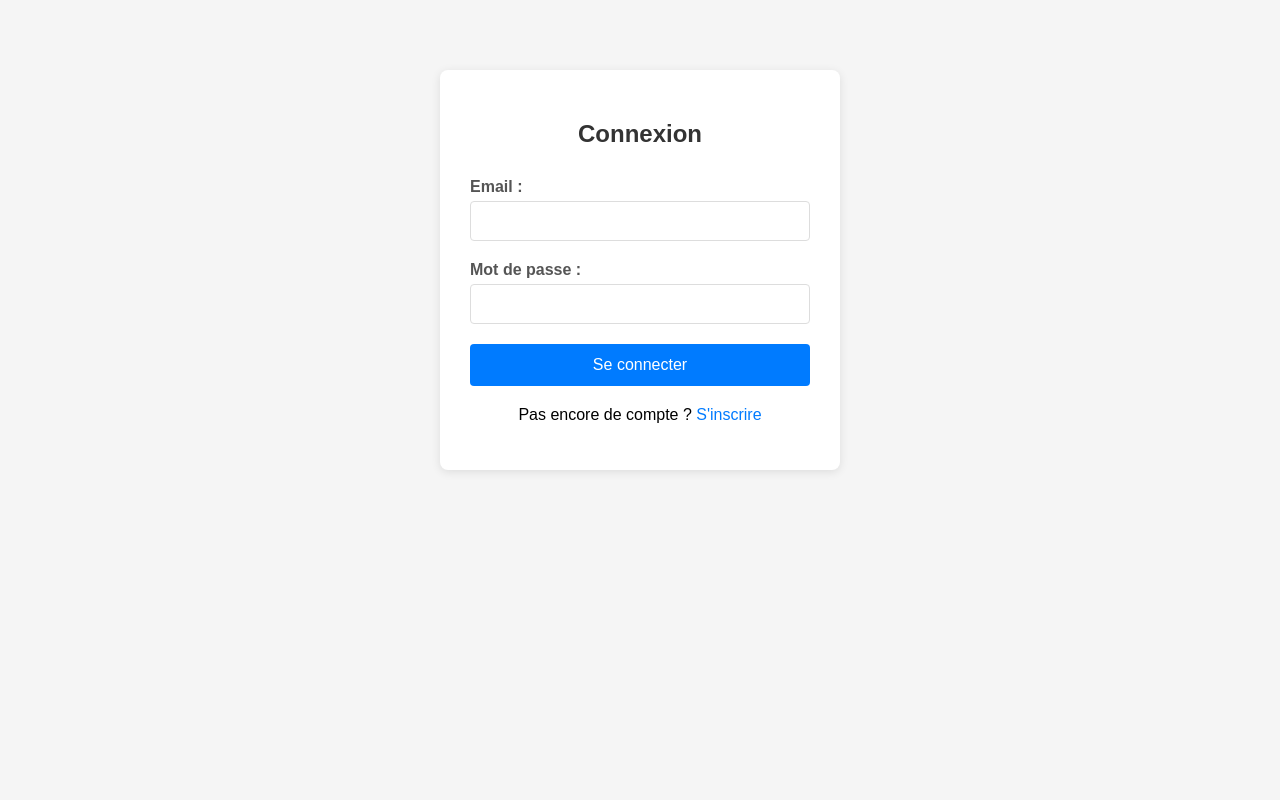
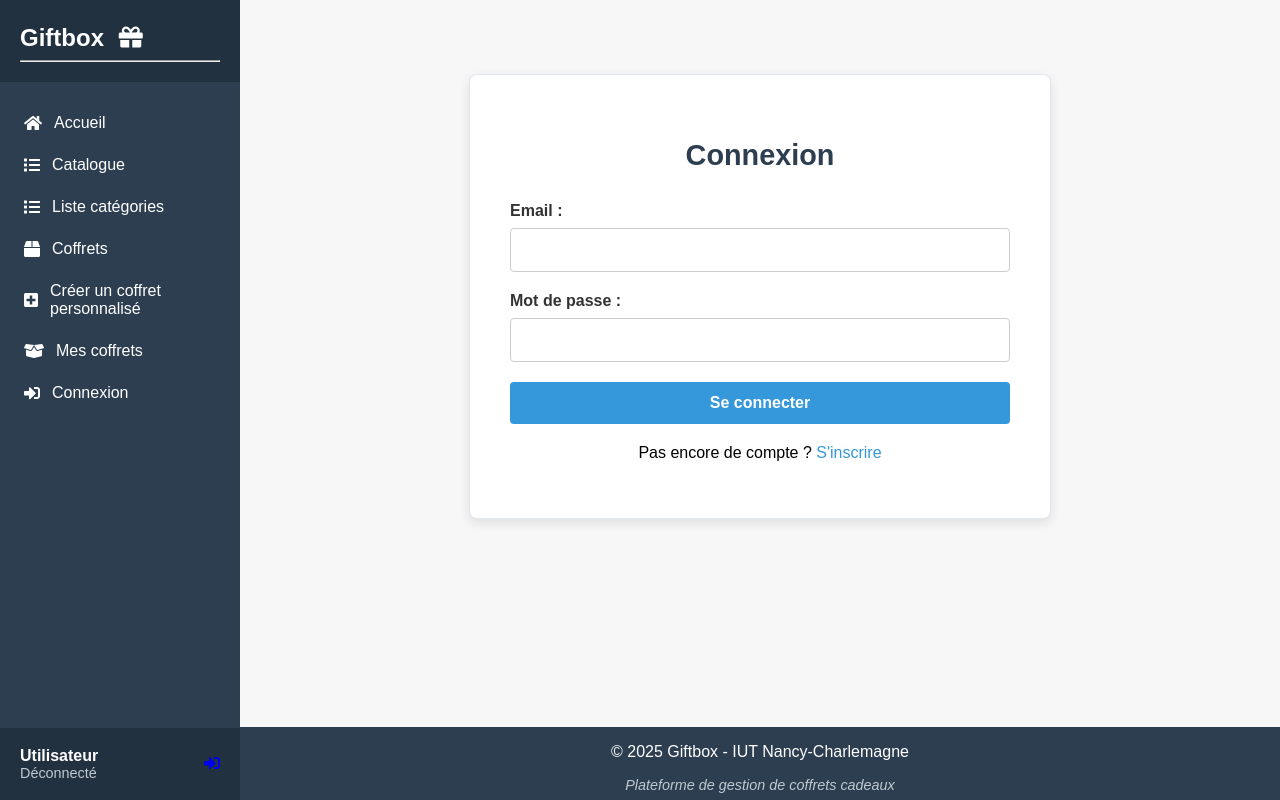
Before and after one commit to NaasaX/giftbox, a PHP site: template src/webui/views/signin.twig in a window 1280 px wide. Run offline with PHP 8.4, Linux system fonts and the light colour scheme; the template is opened without the code that fills it, so the values that code supplies are empty; some libraries are stand-ins or nearby versions.

Commit message:
Style Signin et Signup

```diff
--- a/composer.json
+++ b/composer.json
@@ -7,7 +7,8 @@
     "illuminate/database": "^12.0",
     "fakerphp/faker": "^1.20",
     "twig/twig": "^3.21",
-    "slim/twig-view": "^3.0"
+    "slim/twig-view": "^3.0",
+    "php-di/php-di": "^7.0"
   },
   "require-dev": {
     "phpunit/phpunit": "^10.0"
--- a/src/webui/views/layout.twig
+++ b/src/webui/views/layout.twig
@@ -122,6 +122,98 @@
             font-style: italic;
         }
 
+        .auth-container {
+            max-width: 500px;
+            margin: 50px auto;
+            padding: 40px;
+            background-color: #fff;
+            border-radius: 8px;
+            box-shadow: 0 4px 12px rgba(0,0,0,0.1);
+            border: 1px solid #e2e8f0;
+        }
+
+        .auth-container h2 {
+            text-align: center;
+            color: #2c3e50;
+            margin-bottom: 30px;
+            font-size: 1.8em;
+        }
+
+        .form-group {
+            margin-bottom: 20px;
+        }
+
+        .form-group label {
+            display: block;
+            margin-bottom: 8px;
+            color: #333;
+            font-weight: bold;
+        }
+
+        .form-group input {
+            width: 100%;
+            padding: 12px;
+            border: 1px solid #ccc;
+            border-radius: 4px;
+            font-size: 16px;
+            box-sizing: border-box;
+            transition: border-color 0.2s;
+        }
+
+        .form-group input:focus {
+            outline: none;
+            border-color: #3498db;
+        }
+
+        .auth-button {
+            width: 100%;
+            padding: 12px;
+            background-color: #3498db;
+            color: white;
+            border: none;
+            border-radius: 4px;
+            font-size: 16px;
+            font-weight: bold;
+            cursor: pointer;
+            transition: background-color 0.2s;
+        }
+
+        .auth-button:hover {
+            background-color: #2980b9;
+        }
+
+        .auth-links {
+            text-align: center;
+            margin-top: 20px;
+        }
+
+        .auth-links a {
+            color: #3498db;
+            text-decoration: none;
+        }
+
+        .auth-links a:hover {
+            text-decoration: underline;
+        }
+
+        .alert {
+            padding: 15px;
+            margin-bottom: 20px;
+            border: 1px solid transparent;
+            border-radius: 4px;
+        }
+
+        .alert-danger {
+            color: #a94442;
+            background-color: #f2dede;
+            border-color: #ebccd1;
+        }
+
+        .alert-success {
+            color: #3c763d;
+            background-color: #dff0d8;
+            border-color: #d6e9c6;
+        }
     </style>
 </head>
 <body>
--- a/src/webui/views/signin.twig
+++ b/src/webui/views/signin.twig
@@ -1,101 +1,16 @@
-<!-- signin.twig -->
-<!DOCTYPE html>
-<html lang="fr">
-<head>
-    <meta charset="UTF-8">
-    <meta name="viewport" content="width=device-width, initial-scale=1.0">
-    <title>Connexion - Giftbox</title>
-    <style>
-        body {
-            font-family: Arial, sans-serif;
-            max-width: 400px;
-            margin: 50px auto;
-            padding: 20px;
-            background-color: #f5f5f5;
-        }
-        .form-container {
-            background: white;
-            padding: 30px;
-            border-radius: 8px;
-            box-shadow: 0 2px 10px rgba(0,0,0,0.1);
-        }
-        h2 {
-            text-align: center;
-            color: #333;
-            margin-bottom: 30px;
-        }
-        .form-group {
-            margin-bottom: 20px;
-        }
-        label {
-            display: block;
-            margin-bottom: 5px;
-            color: #555;
-            font-weight: bold;
-        }
-        input[type="text"], input[type="email"], input[type="password"] {
-            width: 100%;
-            padding: 10px;
-            border: 1px solid #ddd;
-            border-radius: 4px;
-            font-size: 16px;
-            box-sizing: border-box;
-        }
-        button {
-            width: 100%;
-            padding: 12px;
-            background-color: #007bff;
-            color: white;
-            border: none;
-            border-radius: 4px;
-            font-size: 16px;
-            cursor: pointer;
-        }
-        button:hover {
-            background-color: #0056b3;
-        }
-        .error {
-            color: #dc3545;
-            background-color: #f8d7da;
-            border: 1px solid #f5c6cb;
-            padding: 10px;
-            border-radius: 4px;
-            margin-bottom: 20px;
-        }
-        .success {
-            color: #155724;
-            background-color: #d4edda;
-            border: 1px solid #c3e6cb;
-            padding: 10px;
-            border-radius: 4px;
-            margin-bottom: 20px;
-        }
-        .links {
-            text-align: center;
-            margin-top: 20px;
-        }
-        .links a {
-            color: #007bff;
-            text-decoration: none;
-        }
-        .links a:hover {
-            text-decoration: underline;
-        }
-    </style>
-</head>
-<body>
-    <div class="form-container">
+{% extends "layout.twig" %}
+
+{% block title %}Connexion{% endblock %}
+
+{% block content %}
+<div class="auth-container">
     <h2>Connexion</h2>
 
     {% if error %}
-            <div class="error">{{ error }}</div>
+        <div class="alert alert-danger">{{ error }}</div>
     {% endif %}
 
-        {% if success %}
-            <div class="success">Connexion réussie !</div>
-        {% endif %}
-
-        <form method="POST" action="{{ url_for('signin_post') }}">
+    <form method="POST" action="/signin">
         <div class="form-group">
             <label for="email">Email :</label>
             <input type="email" id="email" name="email" required>
@@ -106,12 +21,11 @@
             <input type="password" id="password" name="password" required>
         </div>
 
-            <button type="submit">Se connecter</button>
+        <button type="submit" class="auth-button">Se connecter</button>
     </form>
 
-        <div class="links">
-            <p>Pas encore de compte ? <a href="{{ url_for('signup') }}">S'inscrire</a></p>
+    <div class="auth-links">
+        <p>Pas encore de compte ? <a href="/signup">S'inscrire</a></p>
     </div>
 </div>
-</body>
-</html>
+{% endblock %}
```
Also changed, not shown: src/webui/views/signup.twig (+22 -28 lines), 5 other files. Lines whose indentation alone changed are shown as unchanged.
